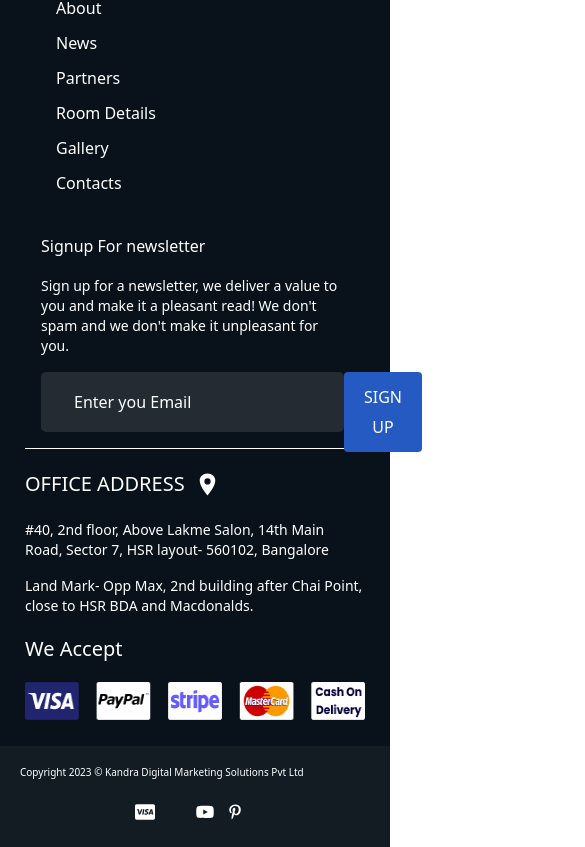
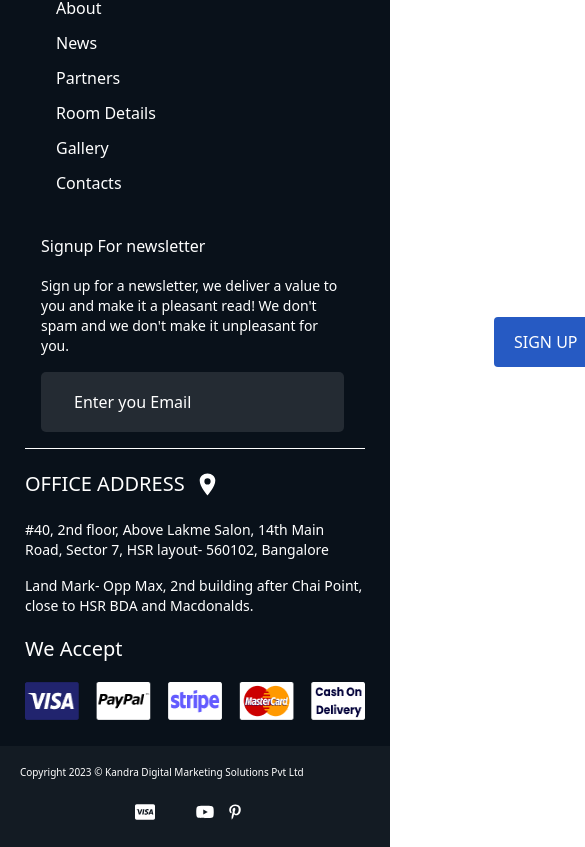
Before and after one commit to nizam012/NextJS, a Next.js app: page / in a window 390 px wide. Shown: the part 5411-6258 px from the top of the page, 585 px wide, since content can reach past the window. Built offline with nearby package versions, Linux system fonts and the light colour scheme; some icons are missing.

Commit message:
about-component-responsive2

```diff
--- a/styles/globals.css
+++ b/styles/globals.css
@@ -383,6 +383,7 @@ body {
     background-color: rgba(38, 90, 195, 1);
     color: rgba(255, 255, 255, 1);
     border: none;
+    white-space: nowrap;
     border-radius: 4px;
     padding: 10px 20px;
     position: absolute;
--- a/styles/media.css
+++ b/styles/media.css
@@ -226,11 +226,14 @@
 }
 .top-h .email{
     padding:15px 39px 15px 33px;
+    position: relative;
 }
 .signup-b{
     margin: 0;
-    /* margin-top: -55px ;
-    margin-left: 150px; */
+    position: absolute;
+    margin-top: -55px ;
+    margin-left: 150px;
+    white-space: nowrap;
     /* padding-left: 20px; */
 }
 .top-h {
```
